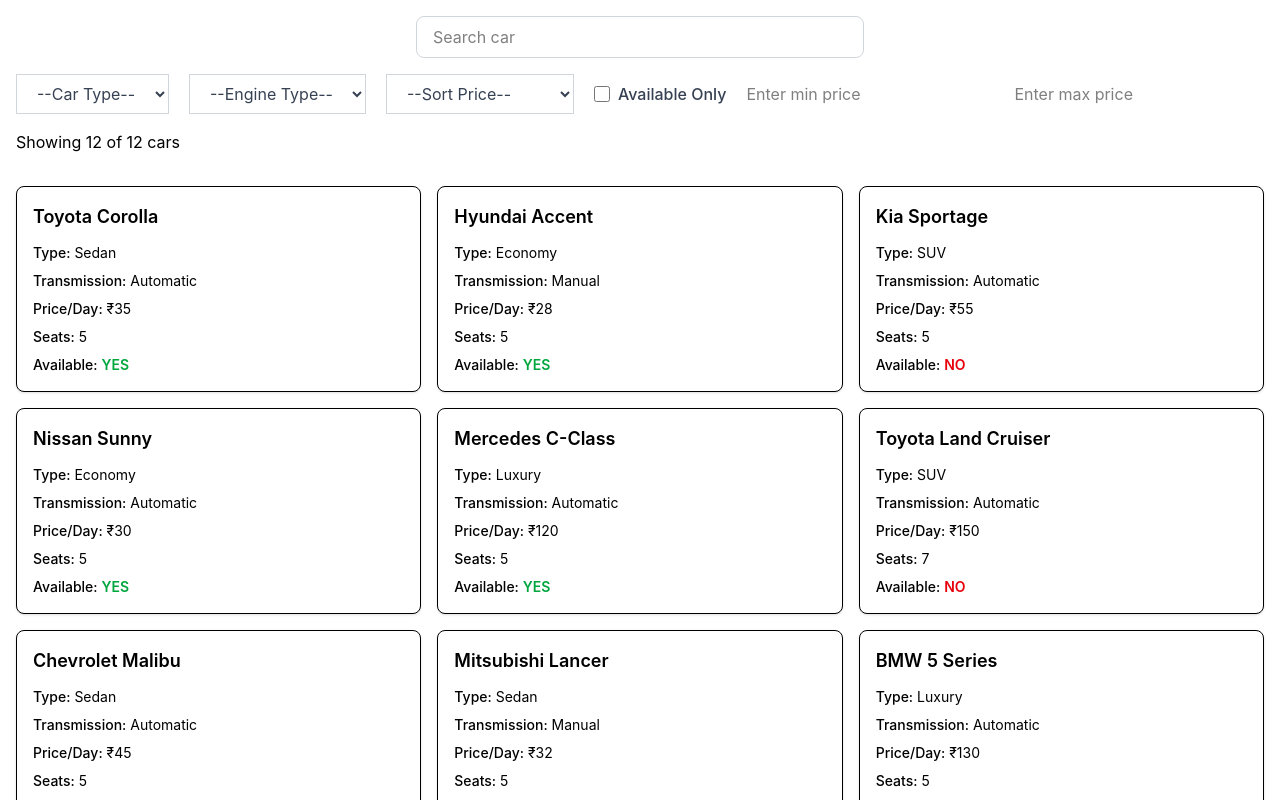
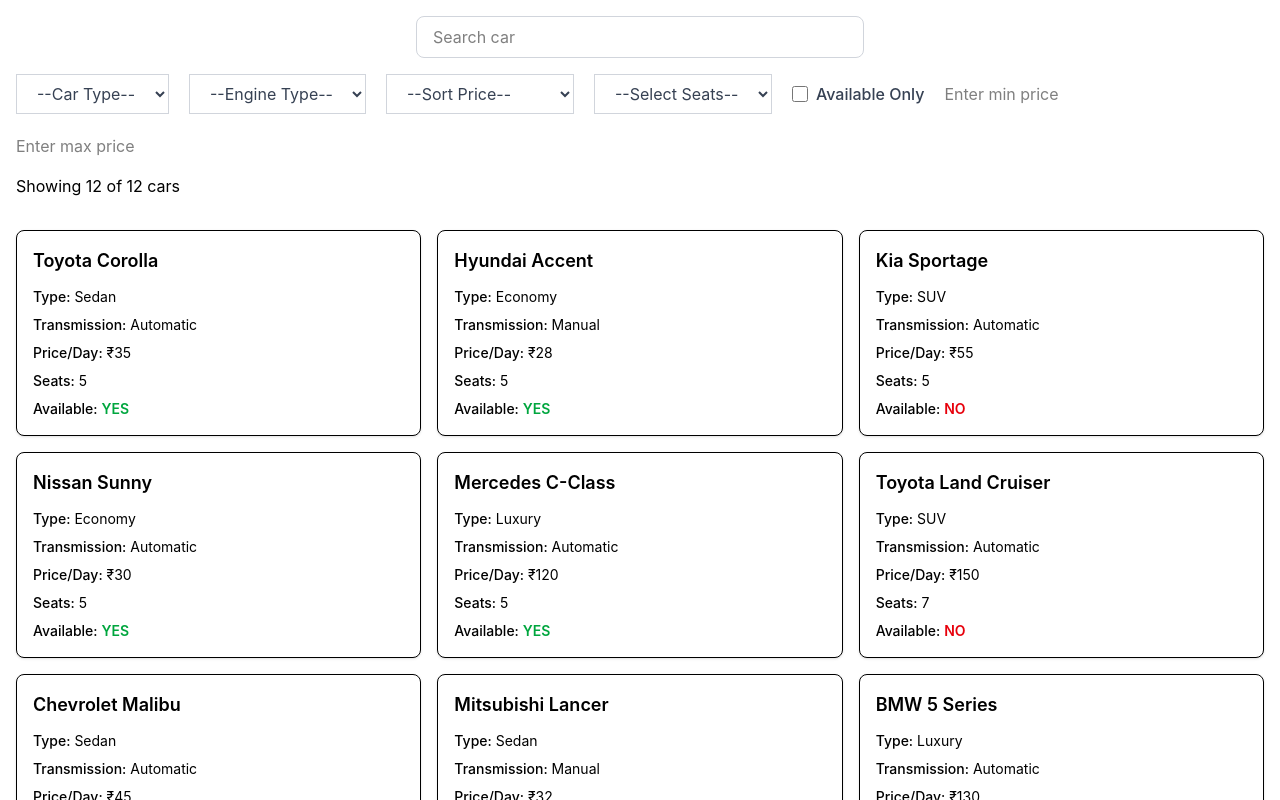
Before and after one commit to Anvitsinghal/Car-Browser-Searchable-Filterable-List-, a React (Vite) app: page / in a window 1280 px wide. Shown: the top 800 px of the page. Built offline with nearby package versions, Linux system fonts and the light colour scheme.

Commit message:
Add seats dropdown

```diff
--- a/src/App.jsx
+++ b/src/App.jsx
@@ -36,7 +36,7 @@
   );
   const [minprice,setminprice]=useState(searchParams.get("minprice")||"")
    const [maxprice,setmaxprice]=useState(searchParams.get("maxprice")||"")
-
+const [seats,setseats]=useState(searchParams.get("seats")||"")
   const updateURL = (key, value) => {
     const newParams = new URLSearchParams(searchParams);
 
@@ -57,7 +57,7 @@
       Type === "" &&
       sortprice === "" &&
       !Available &&
-      minprice=="" && maxprice==""
+      minprice=="" && maxprice==""&& seats==""
     ) {
       setData(Cars);
       return;
@@ -77,7 +77,7 @@
             .toLowerCase()
             .includes(Type.toLowerCase()) &&
           (!Available || car.available) &&
-          car.pricePerDay>=(minprice==""?0:minprice) && car.pricePerDay<=(maxprice==""?100000:maxprice)
+          car.pricePerDay>=(minprice==""?0:minprice) && car.pricePerDay<=(maxprice==""?100000:maxprice) && car.seats==seats
       );
 
       if (sortprice === "0") {
@@ -107,6 +107,7 @@
     Cars,
     minprice,
     maxprice,
+    seats
   ]);
 
   const resetFilters = () => {
@@ -266,6 +267,37 @@
             </option>
 
           </select>
+           <select
+            className="w-full md:w-auto bg-white border border-gray-300 text-gray-700 py-2 px-4"
+            value={seats}
+            onChange={(e) => {
+
+              setseats(e.target.value);
+
+              updateURL(
+                "seats",
+                e.target.value
+              );
+
+            }}
+          >
+
+            <option value="">
+              --Select Seats--
+            </option>
+
+            <option value="4">
+              4
+            </option>
+
+            <option value="5">
+             5
+            </option>
+            <option value="7">
+             7
+            </option>
+
+          </select>
           <label className="flex items-center gap-2 cursor-pointer select-none">
 
             <input
```
